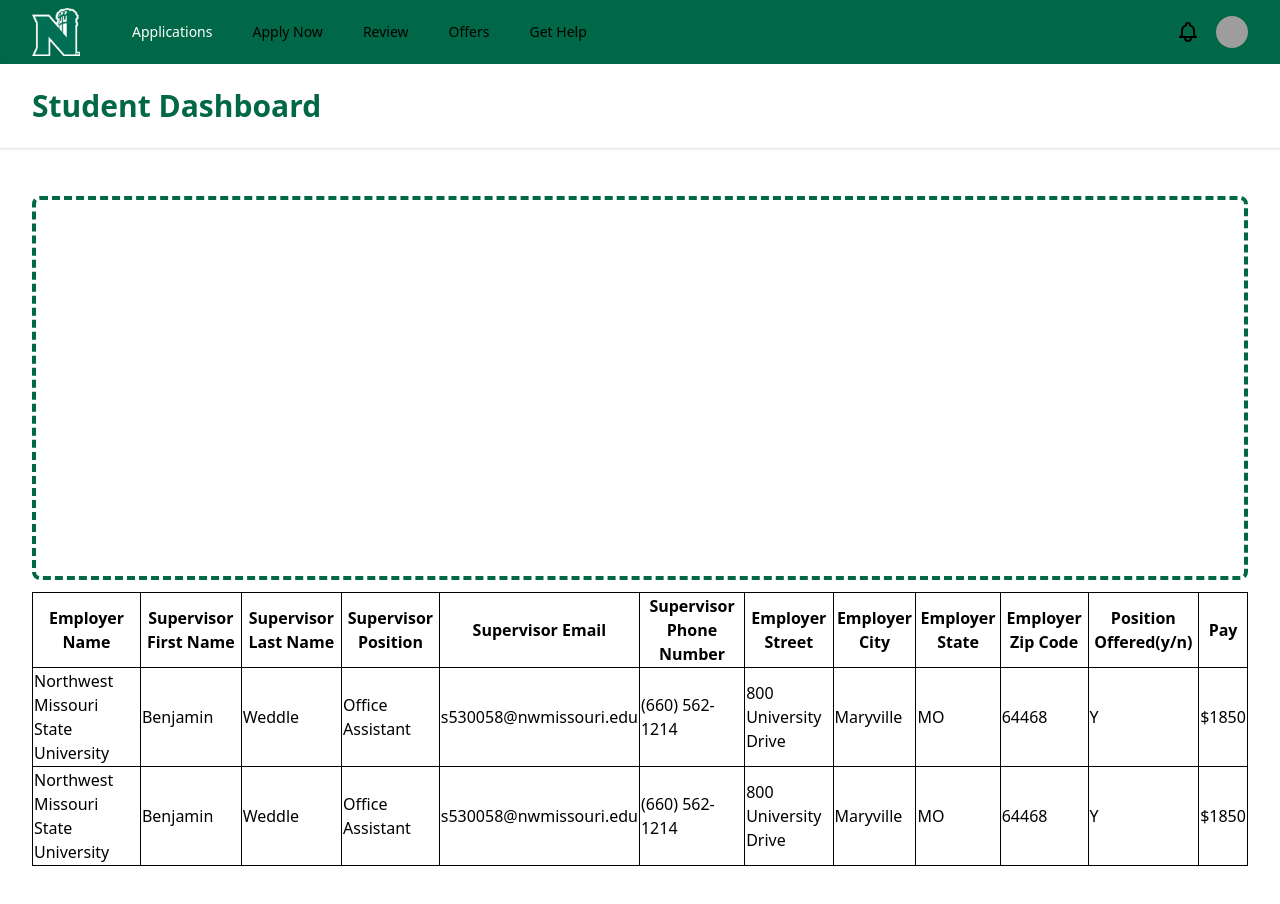
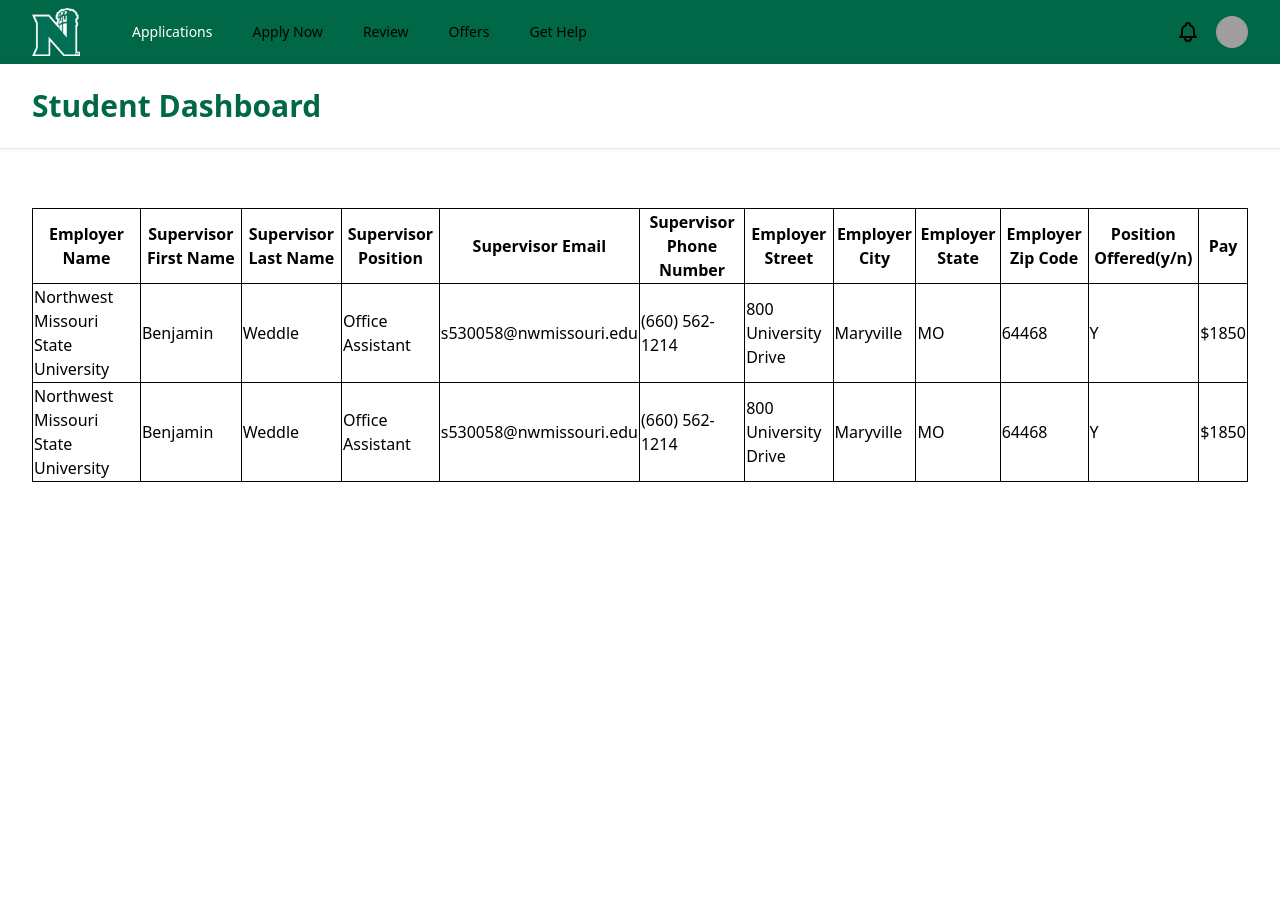
Before and after one commit to Software-Practise/front-end-intern-management, a React (Create React App) app: page /student in a window 1280 px wide. Shown: the top 904 px of the page. After the commit the page ends 800 px from the top, so only its background shows below. Built offline with nearby package versions, Linux system fonts and the light colour scheme; grey boxes are pictures that could not be loaded.

Commit message:
Student Box gone

```diff
--- a/src/views/StudentDashboard.jsx
+++ b/src/views/StudentDashboard.jsx
@@ -208,8 +208,7 @@
           <div className="max-w-7xl mx-auto py-6 sm:px-6 lg:px-8">
             {/* Replace with your content */}
             <div className="px-4 py-6 sm:px-0">
-              <div className="border-4 border-dashed border-nwgreen rounded-lg h-96" />
-              <table class = "border-collapse mt-3 border border-slate-500 ...">
+            <table class = "border-collapse mt-3 border border-slate-500 ...">
                 <thead>
                   <tr>
                     <th class="m-4 border border-slate-600 ...">Employer Name</th>
```
